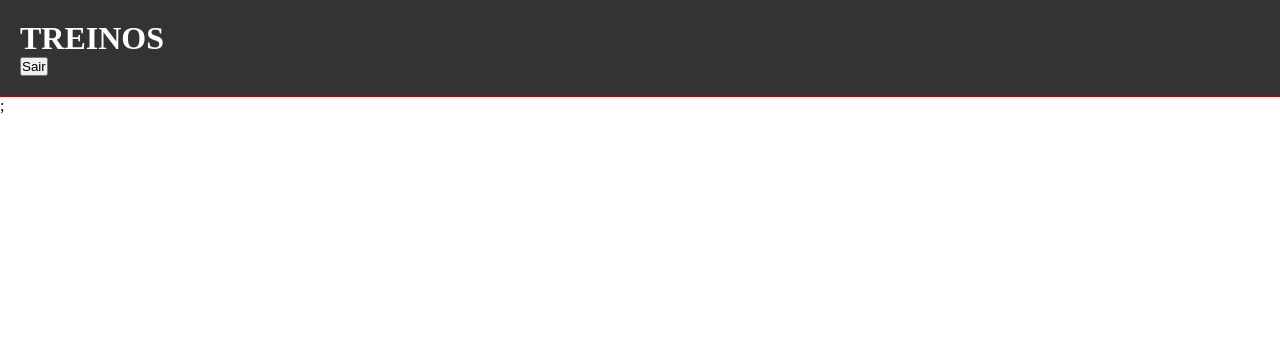
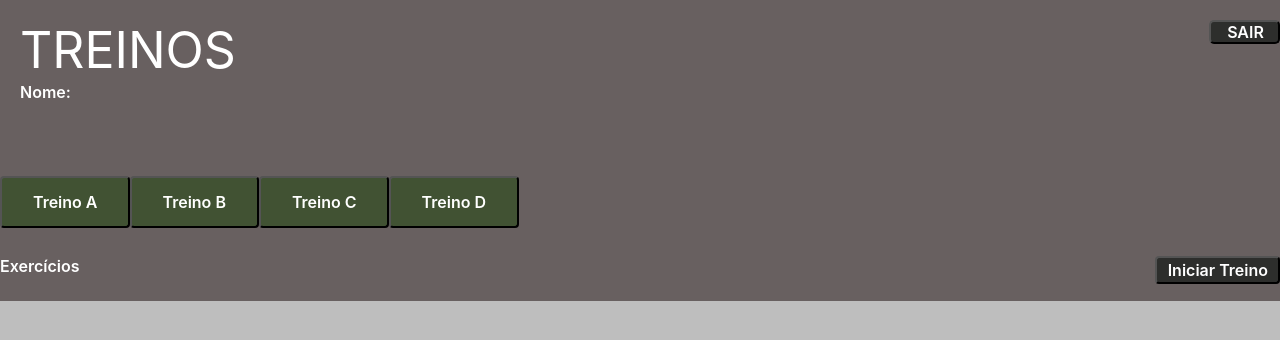
Before and after one commit to ElytonPereira/software-academia-front, a React (Create React App) app: page /home in a window 1280 px wide. Shown: the top 340 px of the page. Built offline with nearby package versions, Linux system fonts and the light colour scheme.

Commit message:
inicio da tela de home

```diff
--- /dev/null
+++ b/src/Utils/validadores.js
@@ -0,0 +1,20 @@
+
+
+const validarSenha = (senha) => {
+  return senha !== null
+}
+
+const validarNome = (nome) => {
+  return nome?.toString().length > 4
+}
+
+const validarLogin = (login) => {
+  return login?.toString().length > 4
+}
+
+
+export {
+  validarLogin,
+  validarSenha,
+  validarNome,
+}
--- a/src/components/Home/Home.css
+++ b/src/components/Home/Home.css
@@ -1,26 +1,231 @@
+
+
 /* Estilos para o cabeçalho (parte superior) */
 .header {
-    background-color: #333; /* Cor de fundo do cabeçalho */
-    color: #fff; /* Cor do texto no cabeçalho */
+    width: 100% auto;
+    height: 176px;
+
+    background: #686060;
     padding: 20px; /* Espaçamento interno do cabeçalho */
 
   }
 
+  .txt-treinos{
+    color: #FFF;
+    font-family: Inter;
+    font-size: 50px;
+    font-style: normal;
+    font-weight: 400;
+    line-height: normal;
+    background: none;
+  }
+
+  .nome-usuario{
+    display: flex;
+    width: 51px;
+    height: 24px;
+    flex-direction: column;
+    justify-content: center;
+    background: none;
+    color: #FFF;
+
+    text-align: center;
+    font-feature-settings: 'clig' off, 'liga' off;
+    font-family: Inter;
+    font-size: 16px;
+    font-style: normal;
+    font-weight: 600;
+    line-height: 130%; /* 20.8px */
+
+  }
+
+  .txt-nome{
+    display: flex;
+    background: none;
+  }
+
+  .button-sair{
+    width: 71px ;
+    height: 24px;
+    display: inline-flex;
+    padding: 1.5px 19px 1.5px 21px;
+    justify-content: center;
+    align-items: center;
+    border-radius: 5px;
+    background: #2D2E2C;
+    cursor: pointer;
+    position: absolute;
+    right: 0;
+  }
+
+  .txt-button-sair{
+    color: #FFF;
+
+    text-align: center;
+    font-feature-settings: 'clig' off, 'liga' off;
+    font-family: Inter;
+    font-size: 16px;
+    font-style: normal;
+    font-weight: 600;
+    line-height: 130%; /* 20.8px */
+    background: none;
+  }
+
   /* Estilos para a linha divisória */
-  .separator {
-    border-top: 1px solid #bb0000; /* Linha divisória cinza */
+  .treinos {
+    width: 100% auto;
+    height: 80px;
+    background: #686060;
+
+  }
+
+  .button-treinoA{
+    display: inline-flex;
+    padding: 13.5px 30px 13.5px 31px;
+    justify-content: center;
+    align-items: center;
+
+    border-radius: 4px;
+    background: #415233;
+    cursor: pointer;
+  }
+
+  .txt-button-treinoA{
+    color: #FFF;
+
+    text-align: center;
+    font-feature-settings: 'clig' off, 'liga' off;
+    font-family: Inter;
+    font-size: 16px;
+    font-style: normal;
+    font-weight: 600;
+    line-height: 130%; /* 20.8px */
+    background: none;
+  }
+
+  .button-treinoB{
+    display: inline-flex;
+    padding: 13.5px 31px;
+    justify-content: center;
+    align-items: center;
+    border-radius: 4px;
+    background: #415233;
+    cursor: pointer;
+  }
+
+  .txt-button-treinoB{
+    color: #FFF;
+
+    text-align: center;
+    font-feature-settings: 'clig' off, 'liga' off;
+    font-family: Inter;
+    font-size: 16px;
+    font-style: normal;
+    font-weight: 600;
+    line-height: 130%; /* 20.8px */
+    background: none;
+  }
+
+  .button-treinoC{
+    display: inline-flex;
+    padding: 13.5px 30px 13.5px 31px;
+    justify-content: center;
+    align-items: center;
+    border-radius: 4px;
+    background: #415233;
+    cursor: pointer;
+  }
+
+  .txt-button-treinoC{
+    color: #FFF;
+
+    text-align: center;
+    font-feature-settings: 'clig' off, 'liga' off;
+    font-family: Inter;
+    font-size: 16px;
+    font-style: normal;
+    font-weight: 600;
+    line-height: 130%; /* 20.8px */
+    background: none;
+  }
+
+  .button-treinoD{
+    display: inline-flex;
+    padding: 13.5px 31px;
+    justify-content: center;
+    align-items: center;
+    border-radius: 4px;
+    background: #415233;
+    cursor: pointer;
+  }
+
+  .txt-button-treinoD{
+    color: #FFF;
+
+    text-align: center;
+    font-feature-settings: 'clig' off, 'liga' off;
+    font-family: Inter;
+    font-size: 16px;
+    font-style: normal;
+    font-weight: 600;
+    line-height: 130%; /* 20.8px */
+    background: none;
   }
 
   /* Estilos para a parte embaixo (espaço cinza) */
-  .container-exercicios {
-    background-color: #333; /* Cor de fundo da parte de baixo */
+  .start-exercicios {
+    width: 100% auto;
+    height: 45px;
+    background: #686060;
 
-    padding: 20px; /* Espaçamento interno da parte de baixo */
   }
 
-  .buttonExit{
-    align-items: end;
-    justify-items: end;
-    position: relative;
+  .txt-exercicios{
+
+    width: 103px;
+    height: 25px;
+    flex-direction: column;
+    justify-content: center;
+
+    color: #FFF;
+    text-align: center;
+    font-feature-settings: 'clig' off, 'liga' off;
+    font-family: Inter;
+    font-size: 16px;
+    font-style: normal;
+    font-weight: 600;
+    line-height: 130%; /* 20.8px */
+    background: none;
+  }
+
+  .start-button-treino{
+    display: inline-flex;
+    padding: 1.5px 10px 1.5px 11px;
+    justify-content: center;
+    align-items: center;
+
+    border-radius: 4px;
+    background: #2D2E2C;
+    cursor: pointer;
+    position: absolute;
+    right: 0;
+  }
+
+  .txt-start-button-treino{
+    color: #FFF;
+
+    text-align: center;
+    font-feature-settings: 'clig' off, 'liga' off;
+    font-family: Inter;
+    font-size: 16px;
+    font-style: normal;
+    font-weight: 600;
+    line-height: 130%; /* 20.8px */
+    background: none;
+  }
+  .exercicios{
+    width: auto;
+    height: 550px;
+    background: #BEBEBE;
 
   }
--- a/src/components/Home/Home.js
+++ b/src/components/Home/Home.js
@@ -9,23 +9,39 @@ function Home () {
   const logoff  =() =>{
     localStorage.removeItem("TOKEN");
     localStorage.removeItem("NOME");
+    navigate('/login')
   }
 
   return (
     <form>
       <div class="header">
-    <h1>TREINOS</h1>
-    <button className="buttonExit" Text="Sair" onClick={() => [logoff, navigate("/")]}>
-              Sair
-            </button>
-  </div>
 
-  <div class="separator"></div>
+        <text className="txt-treinos">TREINOS</text>
 
-  <div class="bottom-section">
+        <button onClick={logoff}
+        type="submit"
+        className="button-sair">
+          <text className="txt-button-sair">SAIR</text>
+        </button>
+        <div className="nome-usuario"
+        >
+          <text className="txt-nome">Nome: {localStorage.getItem('NOME')}</text>
+        </div>
 
-            <div>{localStorage.getItem("TOKEN")};</div>
-  </div>
+      </div>
+      <div className="treinos">
+        <button className="button-treinoA"><text className="txt-button-treinoA">Treino A</text></button>
+        <button className="button-treinoB"><text className="txt-button-treinoB">Treino B</text></button>
+        <button className="button-treinoC"><text className="txt-button-treinoC">Treino C</text></button>
+        <button className="button-treinoD"><text className="txt-button-treinoD">Treino D</text></button>
+      </div>
+      <div className="start-exercicios">
+        <text className="txt-exercicios">Exercícios</text>
+        <button className="start-button-treino"><text className="txt-start-button-treino">Iniciar Treino</text></button>
+      </div>
+      <div className="exercicios">
+
+      </div>
     </form>
   );
 };
--- a/src/components/Login/Login.js
+++ b/src/components/Login/Login.js
@@ -3,6 +3,8 @@ import jpImg from '../../assets/jp.svg'
 import './Login.css'
 import RegisterButton from '../registrarUser/RegisterButton/RegisterButton';
 import {useNavigate } from 'react-router-dom'
+import { validarLogin, validarSenha } from '../../Utils/validadores';
+
 
 function Login() {
 
@@ -32,7 +34,13 @@ function Login() {
         "Content-Type": "application/json",
       },
     })
-    .then((response) => response.json())
+    .then((response) => {
+      if (!response.ok) {
+        throw new Error('Erro na solicitação: '  + console.log(response.text()));
+      }
+
+      return response.json();
+      })
     .then((data) => {
       console.log("Retorno ", data);
       setToken(data); //MANDANDO O JSON PARA A VARIAVEL
@@ -40,7 +48,6 @@ function Login() {
       if(data !== 'undefined'){
         localStorage.setItem("TOKEN", data.token);
         localStorage.setItem("NOME", login);
-
         console.log('quero ver22222' + data.token )
         alert('Usuario: ' + login +  ' logado com sucesso')
         navigate('/home')
@@ -48,9 +55,14 @@ function Login() {
       }
     })
     .catch((error) => {
+
       console.error('Erro na solicitação:', error);
     })
 
+  }
+
+  const validadorInput = () => {
+    return validarLogin(login) && validarSenha(senha)
   }
 
   return (
@@ -83,7 +95,10 @@ function Login() {
             </div>
              <div>{token.token}</div>
             <div className='container-login-form-btn'>
-              <button className='login-form-btn' onClick={handleSubmit}>Login</button>
+              <button className='login-form-btn'
+              disabled={!validadorInput()}
+              onClick={handleSubmit}>Login</button>
+
             </div>
             <RegisterButton/>
           </form>
--- a/src/routes/routes.js
+++ b/src/routes/routes.js
@@ -9,8 +9,12 @@ const Routering = () => {
     return (
       <Router>
         <Routes>
-          <Route path="*" element={<Login/>} />
-          <Route path="/home" element={<Home/>}
+          <Route path="/login" element={<Login/>} />
+          <Route path="/home" element={
+            <ProtectedRoutes>
+              <Home/>
+            </ProtectedRoutes>
+          }
           />
         </Routes>
       </Router>
--- a/src/services/UserService.js
+++ b/src/services/UserService.js
@@ -3,8 +3,8 @@ export default class UserServices {
 
     usuarioAutenticado () {
       console.log(localStorage.getItem("TOKEN"))
-      const validarToken = localStorage.getItem("TOKEN").length >20
-      return validarToken ? true : false
+
+      return localStorage.getItem("TOKEN") !== undefined ? true :false
       // return typeof localStorage.getItem("token")
     }
 
```
